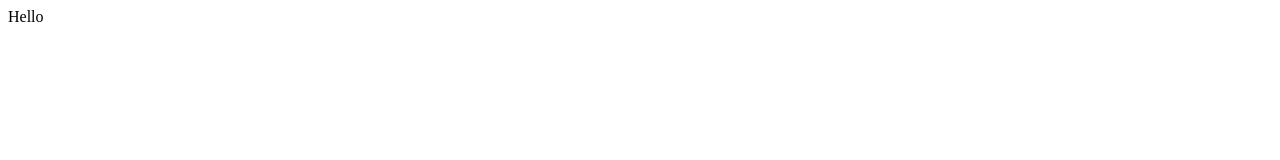
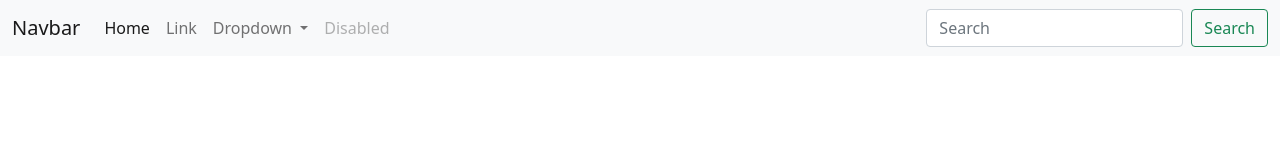
Before and after one commit to egliette/ptudw-19120701, a plain HTML site: page index.html in a window 1280 px wide. Drawn offline with nearby package versions, Linux system fonts and the light colour scheme.

Commit message:
Navbar_Bootstrap

```diff
--- a/index.html
+++ b/index.html
@@ -5,11 +5,62 @@
     <meta charset="UTF-8">
     <meta http-equiv="X-UA-Compatible" content="IE=edge">
     <meta name="viewport" content="width=device-width, initial-scale=1.0">
+    <link href="https://cdn.jsdelivr.net/npm/bootstrap@5.1.3/dist/css/bootstrap.min.css" rel="stylesheet" integrity="sha384-1BmE4kWBq78iYhFldvKuhfTAU6auU8tT94WrHftjDbrCEXSU1oBoqyl2QvZ6jIW3" crossorigin="anonymous">
+    <link rel="preconnect" href="https://fonts.googleapis.com">
+    <link rel="preconnect" href="https://fonts.gstatic.com" crossorigin>
+    <link href="https://fonts.googleapis.com/css2?family=Changa+One&display=swap" rel="stylesheet">
+    <link rel="stylesheet" href="19120701.css">
     <title>19120701 - Bootstrap Layout</title>
 </head>
 
 <body>
-    Hello
+    <header>
+        <nav class="navbar navbar-expand-lg navbar-light bg-light">
+            <div class="container-fluid">
+                <a class="navbar-brand" href="#">Navbar</a>
+                <button class="navbar-toggler" type="button" data-bs-toggle="collapse" data-bs-target="#navbarSupportedContent" aria-controls="navbarSupportedContent" aria-expanded="false" aria-label="Toggle navigation">
+                <span class="navbar-toggler-icon"></span>
+              </button>
+                <div class="collapse navbar-collapse" id="navbarSupportedContent">
+                    <ul class="navbar-nav me-auto mb-2 mb-lg-0">
+                        <li class="nav-item">
+                            <a class="nav-link active" aria-current="page" href="#">Home</a>
+                        </li>
+                        <li class="nav-item">
+                            <a class="nav-link" href="#">Link</a>
+                        </li>
+                        <li class="nav-item dropdown">
+                            <a class="nav-link dropdown-toggle" href="#" id="navbarDropdown" role="button" data-bs-toggle="dropdown" aria-expanded="false">
+                      Dropdown
+                    </a>
+                            <ul class="dropdown-menu" aria-labelledby="navbarDropdown">
+                                <li><a class="dropdown-item" href="#">Action</a></li>
+                                <li><a class="dropdown-item" href="#">Another action</a></li>
+                                <li>
+                                    <hr class="dropdown-divider">
+                                </li>
+                                <li><a class="dropdown-item" href="#">Something else here</a></li>
+                            </ul>
+                        </li>
+                        <li class="nav-item">
+                            <a class="nav-link disabled">Disabled</a>
+                        </li>
+                    </ul>
+                    <form class="d-flex">
+                        <input class="form-control me-2" type="search" placeholder="Search" aria-label="Search">
+                        <button class="btn btn-outline-success" type="submit">Search</button>
+                    </form>
+                </div>
+            </div>
+        </nav>
+    </header>
+
+
+
+
+    <script src="https://cdn.jsdelivr.net/npm/bootstrap@5.1.3/dist/js/bootstrap.bundle.min.js" integrity="sha384-ka7Sk0Gln4gmtz2MlQnikT1wXgYsOg+OMhuP+IlRH9sENBO0LRn5q+8nbTov4+1p" crossorigin="anonymous">
+    </script>
+    <script src="https://kit.fontawesome.com/28323bd41d.js" crossorigin="anonymous"></script>
 </body>
 
 </html>
```
Also changed, not shown: 19120701.css (added).
